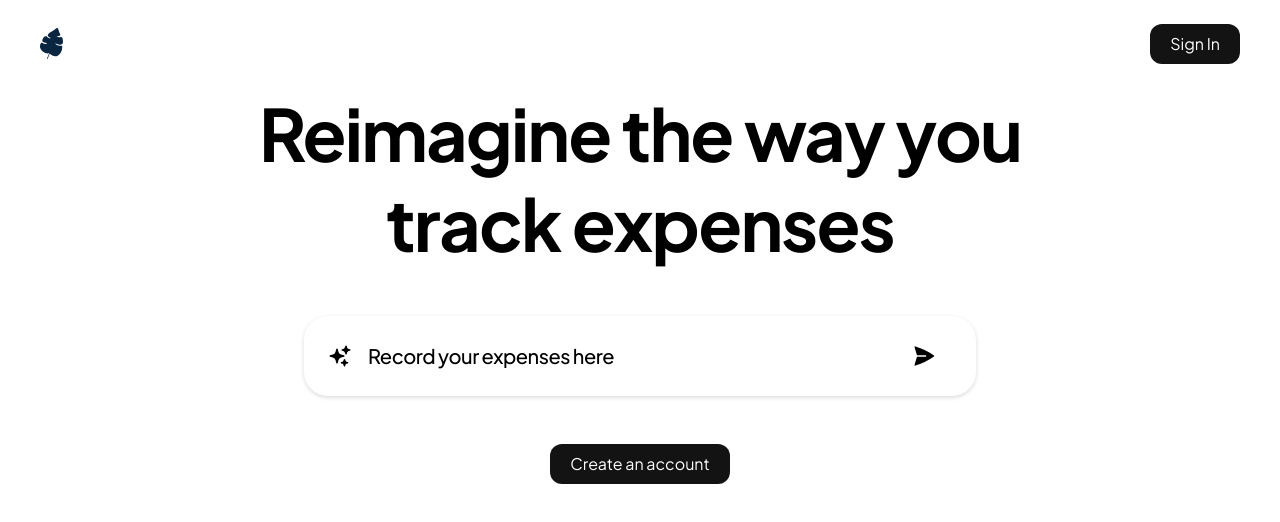
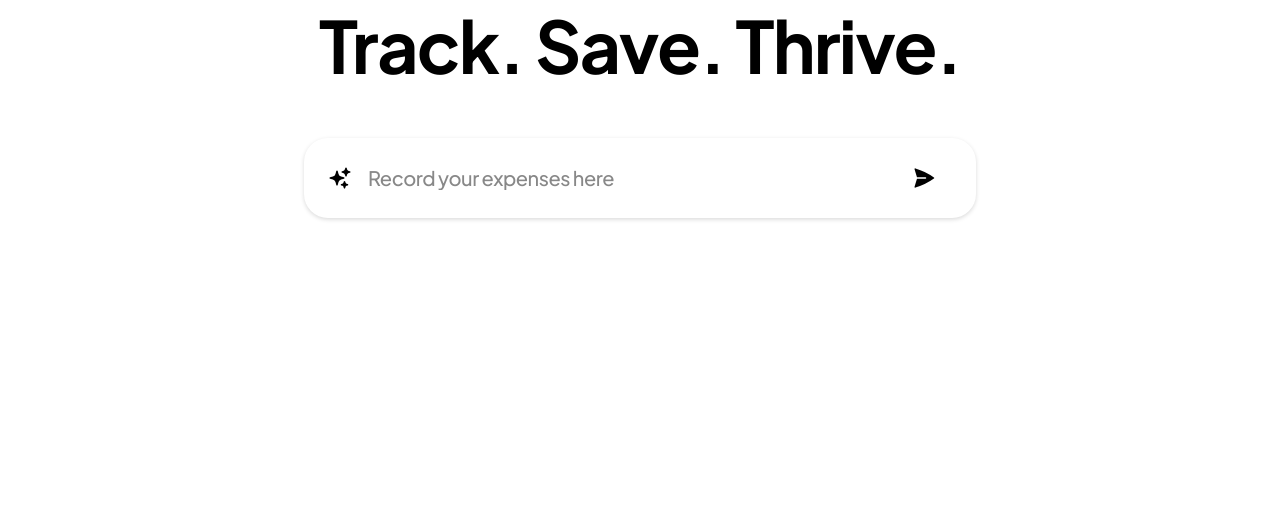
Before and after one commit to sourinsarkar/fiManage, a React (Vite) app in the folder frontend/: page / in a window 1280 px wide. Shown: the top 522 px of the page. Built offline with nearby package versions, Linux system fonts and the light colour scheme.

Commit message:
Issue: Expense data

```diff
--- a/frontend/src/App.tsx
+++ b/frontend/src/App.tsx
@@ -1,9 +1,11 @@
-import Home from "./layouts/Home"
+// import Home from "./layouts/Home"
+import Dashboard from "./layouts/Dashboard"
 
 const App: React.FC = () => {
   return(
     <>
-      <Home />
+      {/* <Home /> */}
+      <Dashboard />
     </>
   );
 }
--- /dev/null
+++ b/frontend/src/layouts/Dashboard.tsx
@@ -0,0 +1,31 @@
+import { SparklesIcon, PaperAirplaneIcon } from "@heroicons/react/24/solid";
+
+const App: React.FC = () => {
+
+  return(
+    <div className="max-w-screen-xl mx-auto">
+      <div className="mx-10">
+        <div>
+            <h1 className="text-center font-bold text-7xl tracking-tight leading-tight">Track. Save. Thrive.</h1>
+        </div>
+        <div className="my-12">
+            <div className="flex items-center max-w-2xl min-h-20 m-auto rounded-3xl shadow-sh_Light">
+                <div className="flex justify-between items-center w-full mx-6">
+                    <div>
+                    <div className="pl-0 pr-4"><SparklesIcon className="h-6 w-6" /></div>
+                    </div>
+                    <div className="w-full">
+                      <input className="outline-none flex items-center w-full text-xl font-medium tracking-tight placeholder:text-[#888888]" placeholder="Record your expenses here" />
+                    </div>
+                    <div className="flex items-center justify-end">
+                        <div className="p-4"><PaperAirplaneIcon className="h-6 w-6" /> </div>
+                    </div>
+                </div>
+            </div>
+        </div>
+      </div>
+    </div>
+  );
+}
+
+export default App;
```
Also changed, not shown: 1 other file (tests, documents, lock files or other folders).
